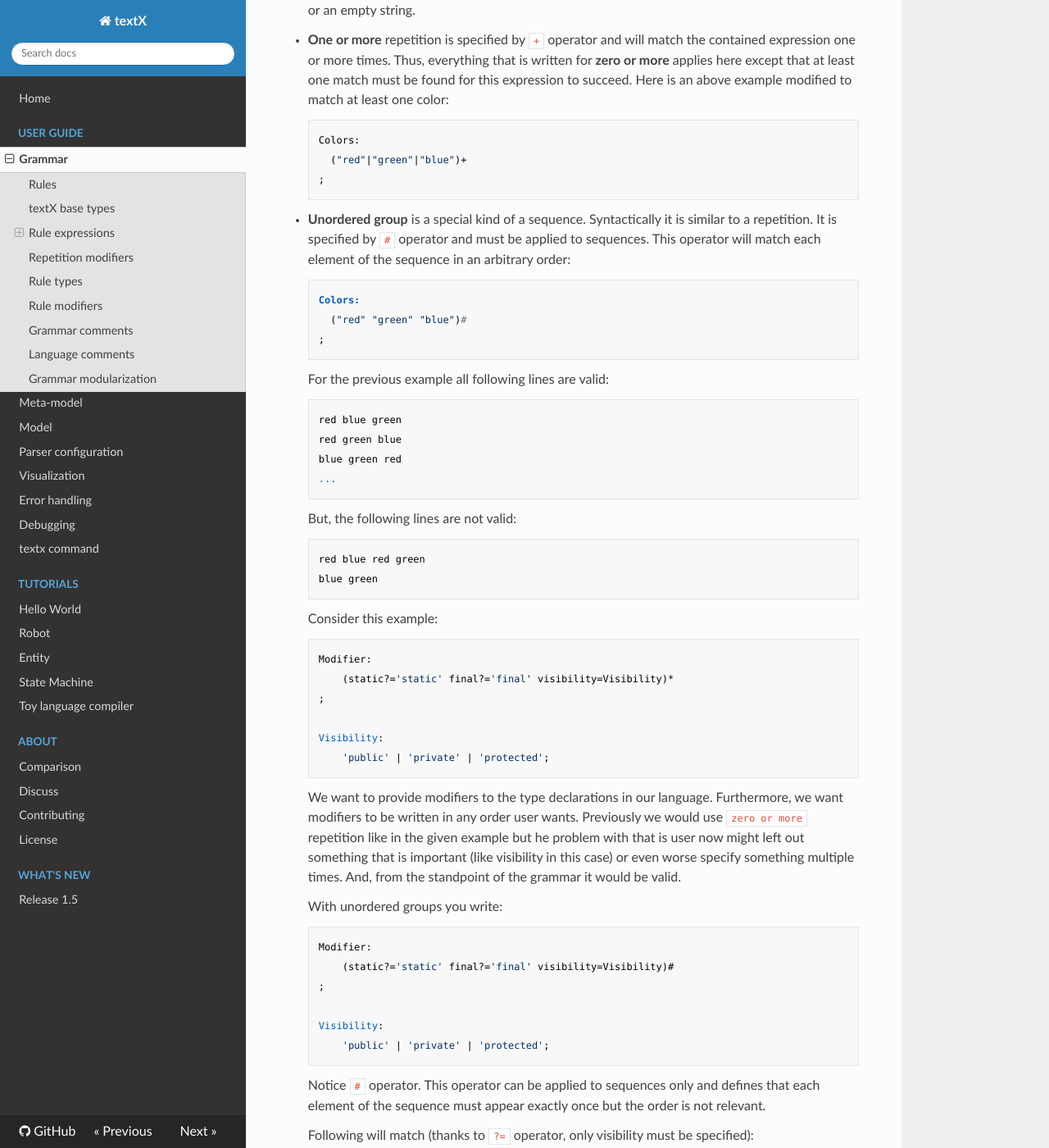
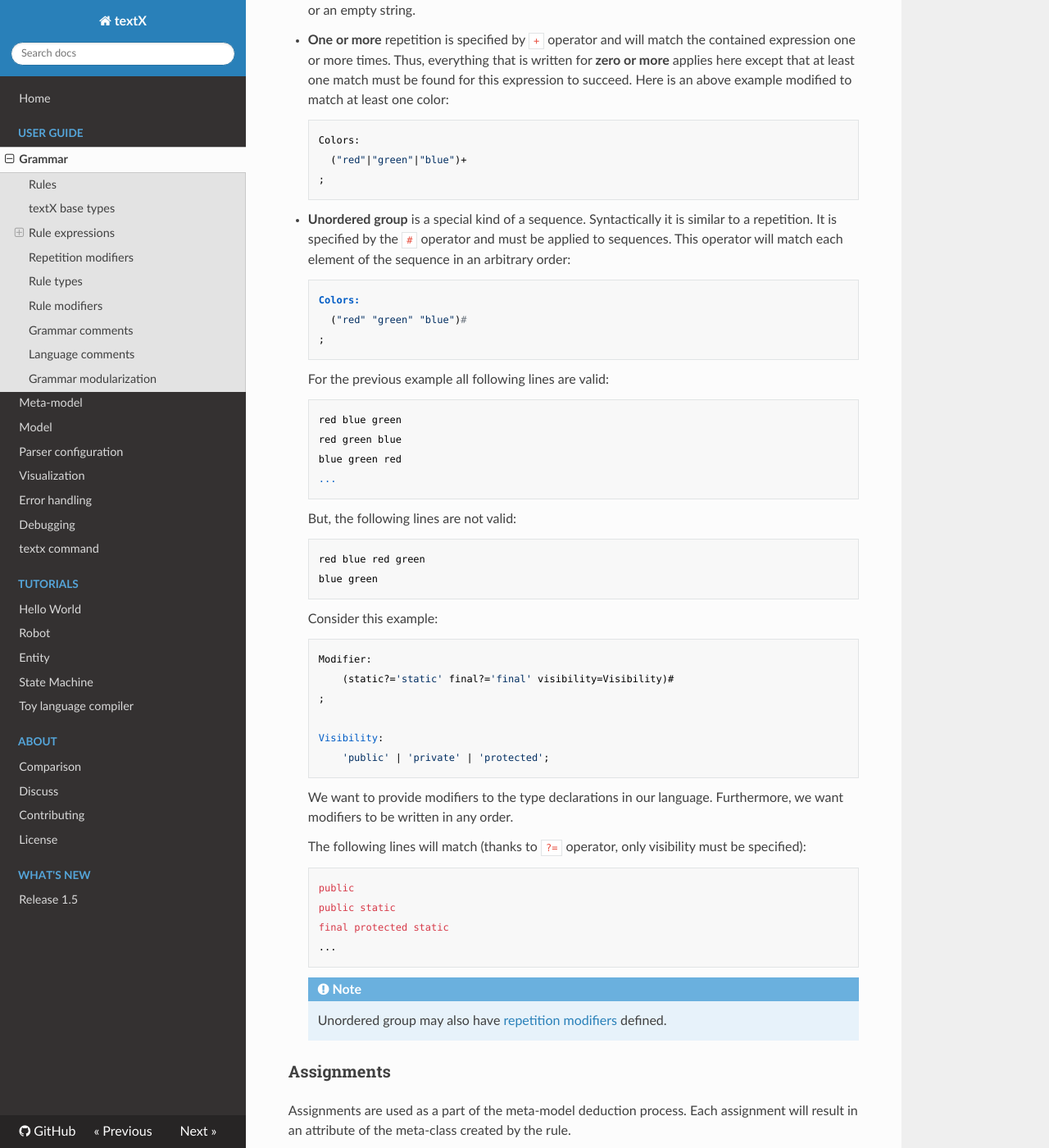
Before and after one commit to textX/textX, an MkDocs documentation site: the page built from docs/grammar.md, in a window 1280 px wide and 1400 px high, scrolled down 5293 px. Shown: the whole window at 82% size. Built offline with MkDocs 1.6.1, drawn with Linux system fonts in a browser that asks for light colours; nearby versions of some CDN libraries; old or Windows-style settings are respelled for this version of MkDocs.

Commit message:
Fixing docs.

```diff
--- a/docs/grammar.md
+++ b/docs/grammar.md
@@ -254,39 +254,26 @@ Now, an ordered choice in the parentheses is optional.
     Consider this example:
 
         Modifier:
-            (static?='static' final?='final' visibility=Visibility)*
+            (static?='static' final?='final' visibility=Visibility)#
         ;
 
         Visibility:
             'public' | 'private' | 'protected';
 
     We want to provide modifiers to the type declarations in our language.
-    Furthermore, we want modifiers to be written in any order user wants.
-    Previously we would use `zero or more` repetition like in the given example
-    but he problem with that is user now might left out something that is
-    important (like visibility in this case) or even worse specify something
-    multiple times. And, from the standpoint of the grammar it would be valid.
+    Furthermore, we want modifiers to be written in any order.
 
-    With unordered groups you write:
-
-        Modifier:
-            (static?='static' final?='final' visibility=Visibility)#
-        ;
-
-        Visibility:
-            'public' | 'private' | 'protected';
-
-    Notice `#` operator. This operator can be applied to sequences only and
-    defines that each element of the sequence must appear exactly once but the
-    order is not relevant.
-
-    Following will match (thanks to `?=` operator, only visibility must be
-    specified):
+    The following lines will match (thanks to `?=` operator, only visibility
+    must be specified):
 
         public
         public static
         final protected static
         ...
+
+    !!! note
+        Unordered group may also have
+        [repetition modifiers](#repetition-modifiers) defined.
 
 
 ### Assignments
```
Also changed, not shown: other parts of docs/grammar.md (+3 -3 lines).
